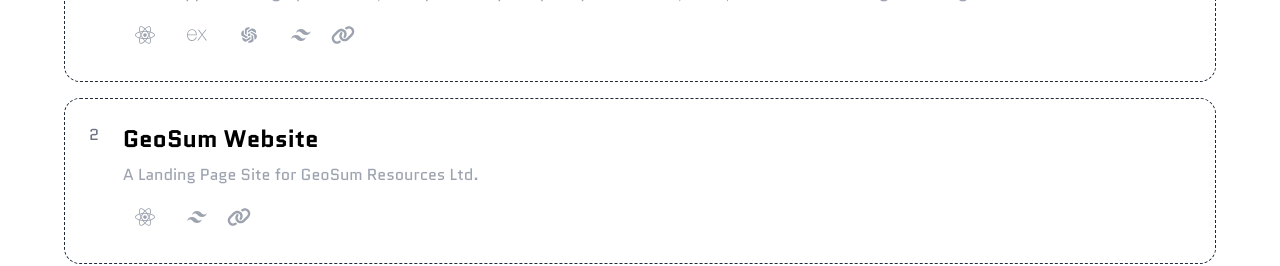
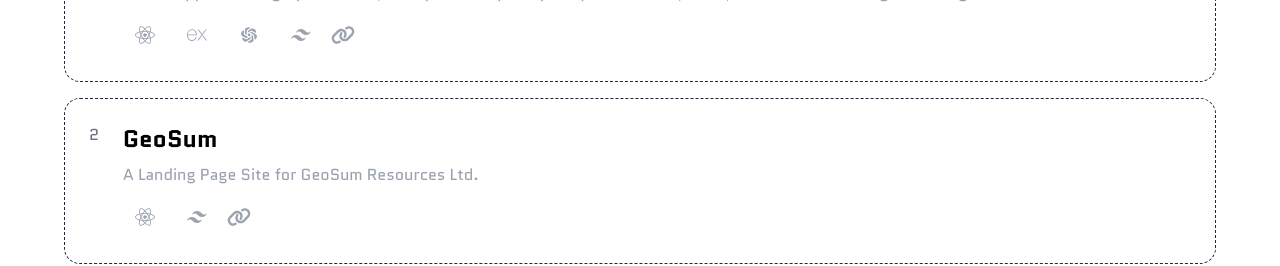
Before and after one commit to Muraydevs1/Portfolio, a React (Vite) app: page / in a window 1280 px wide. Shown: the part 2080-2346 px from the top of the page. Built offline with nearby package versions, Linux system fonts and the light colour scheme.

Commit message:
new change

```diff
--- a/src/assets/assets.js
+++ b/src/assets/assets.js
@@ -48,7 +48,7 @@
     },
     {
       id: 2,
-      title: "GeoSum Website",
+      title: "GeoSum",
       description: "A Landing Page Site for GeoSum Resources Ltd.",
       image: geopic,
       link: "https://geosumresources.netlify.app",
```
